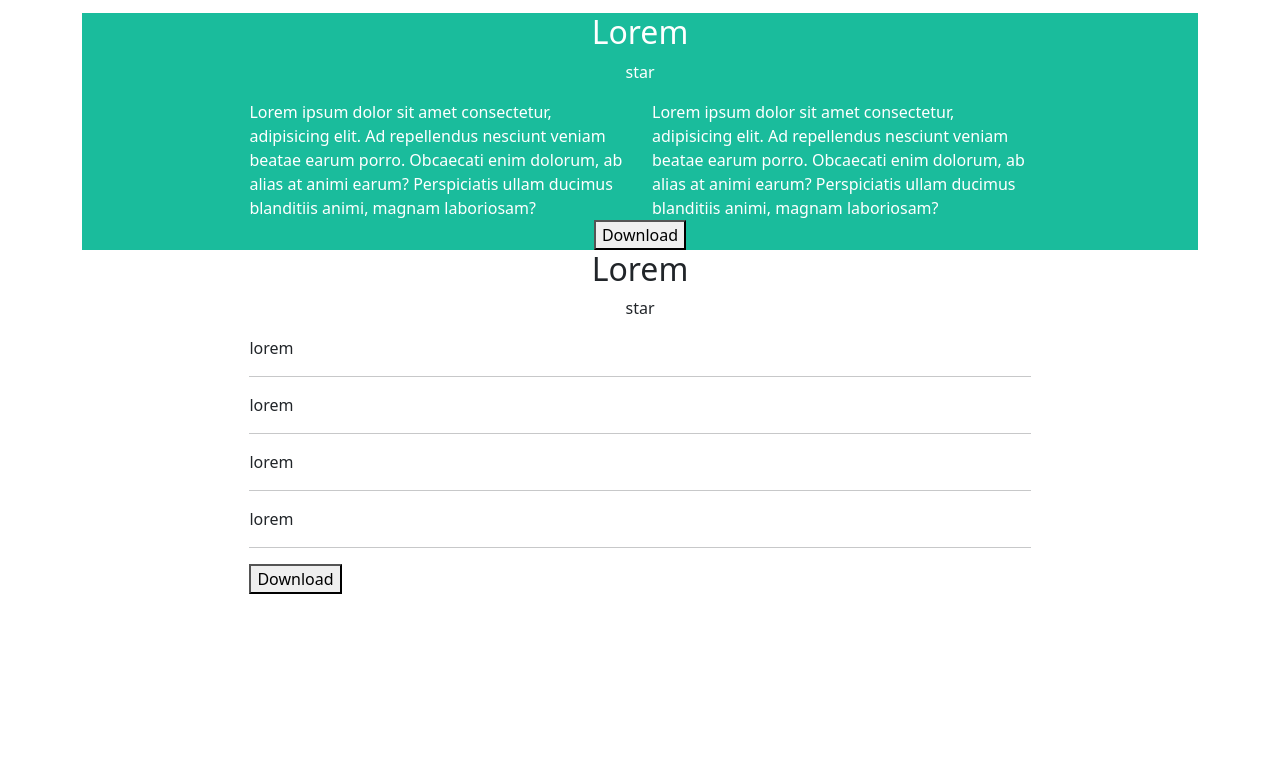
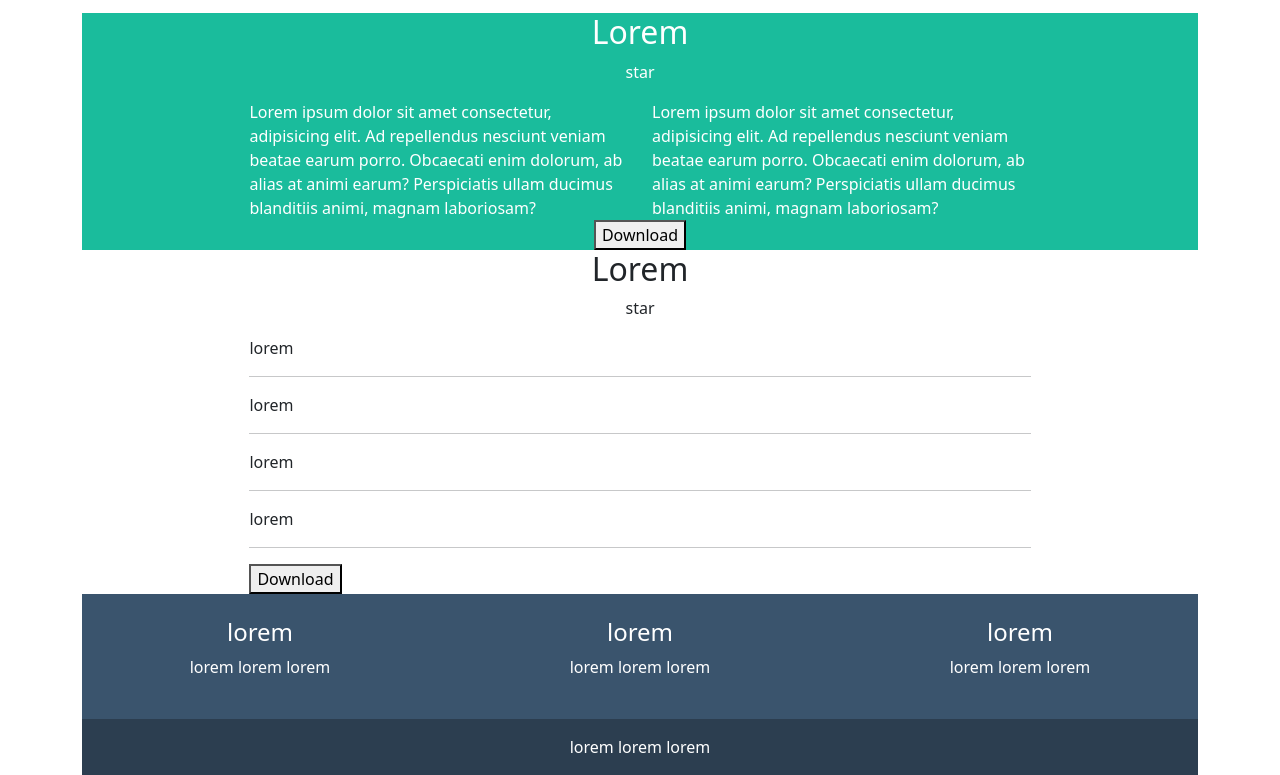
Before and after one commit to DoinaGanceriuc/html-css-bootstrap-freelancer, a plain HTML site: page index.html in a window 1280 px wide. Shown: the part 944-1719 px from the top of the page. Before the commit the page ends 1538 px from the top, so only its background shows below. Drawn offline with nearby package versions, Linux system fonts and the light colour scheme.

Commit message:
aggiunto footer

```diff
--- a/index.html
+++ b/index.html
@@ -118,7 +118,27 @@
         <!-- /.contact -->
       </main>
       <!-- /.site_main -->
-      <footer class="site_footer"></footer>
+       <footer class="site_footer">
+              <div class="secondary_container py-4">
+                  <div class="row justify-content-center align-items-center">
+                      <div class="col-4 text-center">
+                          <h4>lorem</h4>
+                          <p>lorem lorem lorem</p>
+                      </div>
+                      <div class="col-4 text-center">
+                          <h4>lorem</h4>
+                          <p>lorem lorem lorem</p>
+                        </div>
+                      <div class="col-4 text-center">
+                           <h4>lorem</h4>
+                          <p>lorem lorem lorem</p>
+                      </div>
+                  </div>
+              </div>
+                  <div class="bg_darkblue text-center py-3 mb-0">
+                      <p class="mb-0">lorem lorem lorem</p>
+                  </div>
+          </footer>
       <!-- /.site_footer -->
     </div>
   </body>
--- a/style.css
+++ b/style.css
@@ -47,3 +47,14 @@
   width: 70%;
   margin: auto;
 }
+/* footer */
+.site_footer {
+  color: #ffffff;
+  background-color: #3a546d;
+}
+.bg_blue {
+  background-color: #3a546d;
+}
+.bg_darkblue {
+  background-color: #2c3e50;
+}
```
